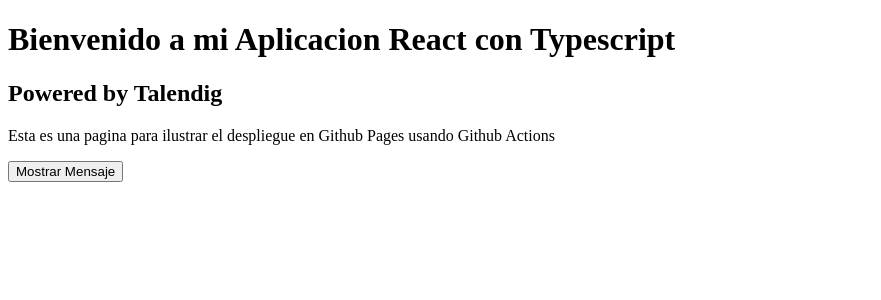
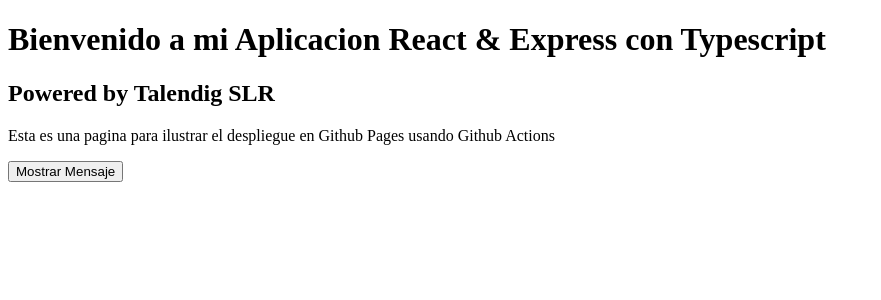
Before and after one commit to gauris26/currency-converter-app, a React (Create React App) app: page / in a window 1280 px wide. Shown: the top 300 px of the page, without its empty margins (0-881 px from the left). Built offline with nearby package versions, Linux system fonts and the light colour scheme.

Commit message:
Update copy

```diff
--- a/src/App.tsx
+++ b/src/App.tsx
@@ -9,8 +9,8 @@ function App() {
 
   return (
     <div className="App">
-        <h1>Bienvenido a mi Aplicacion React con Typescript</h1>
-        <h2>Powered by Talendig</h2>
+        <h1>Bienvenido a mi Aplicacion React & Express con Typescript</h1>
+        <h2>Powered by Talendig SLR</h2>
         <p>Esta es una pagina para ilustrar el despliegue en Github Pages usando Github Actions</p>
 
         <button onClick={toggleMessage}>
```
